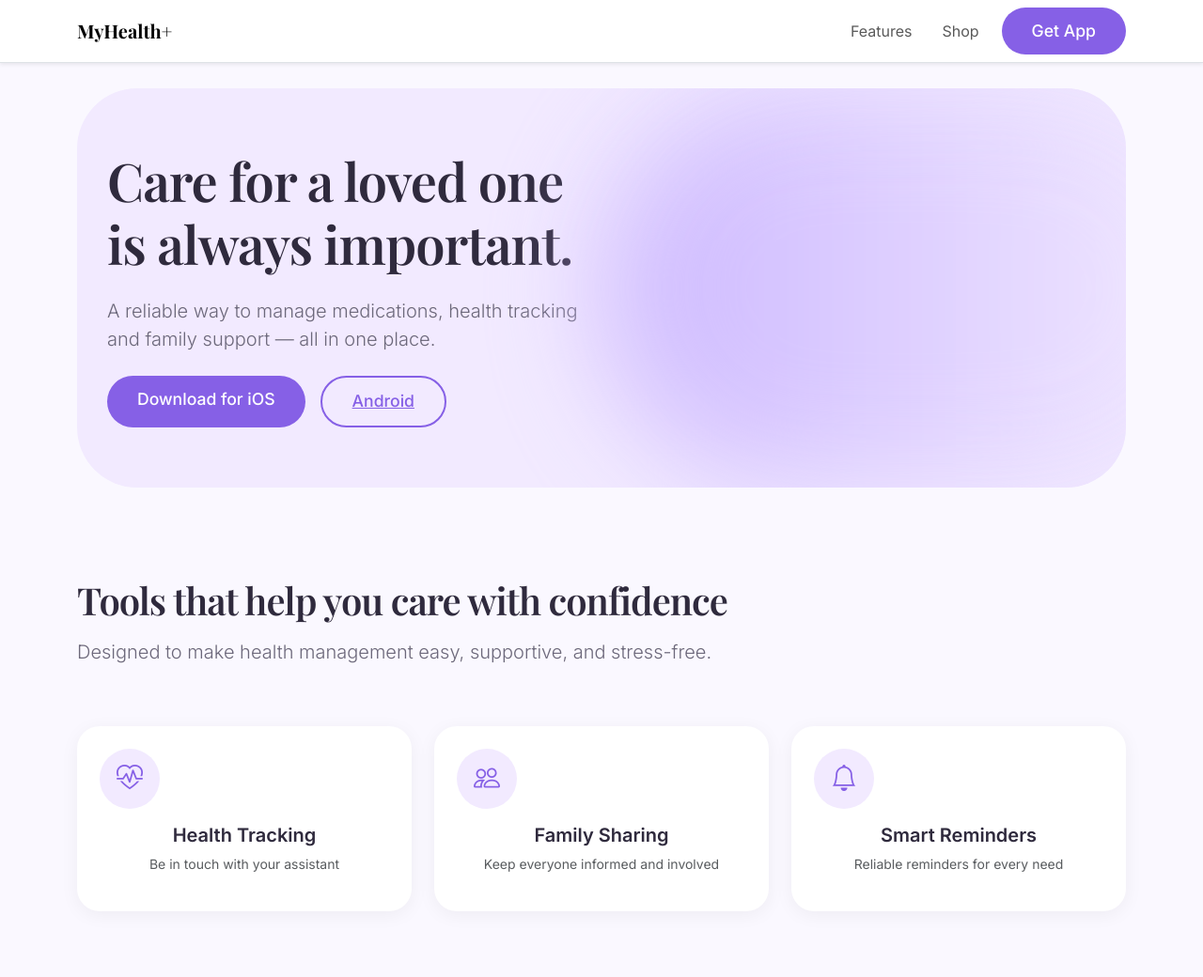
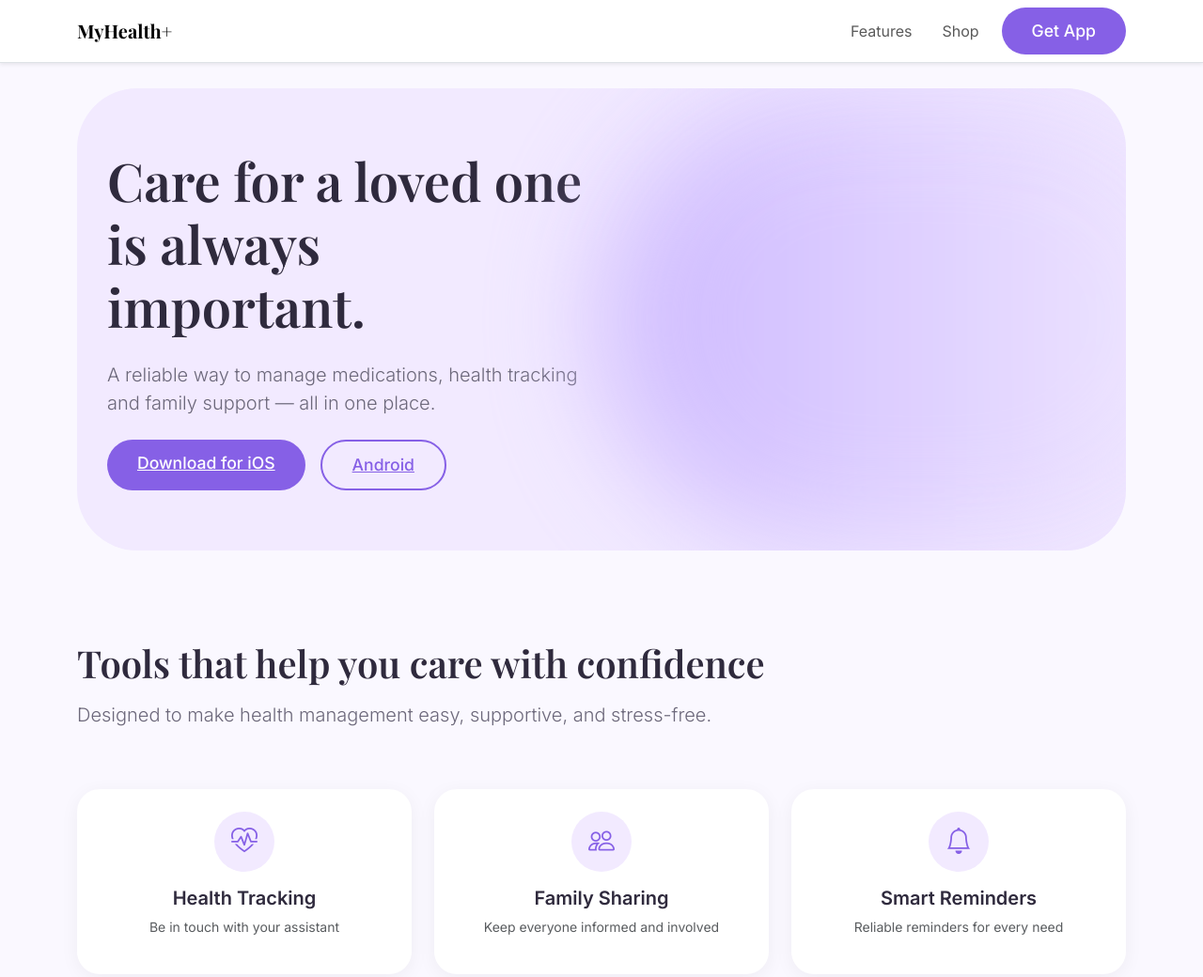
Before and after one commit to N00243266/WDF_Y2, a website: page index.html in a window 1280 px wide. Shown: the top 1040 px of the page at 94% size. Drawn offline with nearby package versions, Linux system fonts and the light colour scheme.

Commit message:
added styles

```diff
--- a/index.html
+++ b/index.html
@@ -19,7 +19,8 @@
 <!-- nav -->
 <nav class="navbar navbar-expand-lg fixed-top bg-white border-bottom shadow-sm">
     <div class="container-xl">
-        <a class="navbar-brand fw-bold" style="font-family:Playfair Display, serif;" href="#">MyHealth+</a>
+        <a class="navbar-brand fw-bold brand-font" href="#">MyHealth+</a>
+
 
         <button class="navbar-toggler" data-bs-toggle="collapse" data-bs-target="#navMenu">
             <span class="navbar-toggler-icon"></span>
@@ -50,7 +51,8 @@
                     <br> is always important.
                 </h1>
 
-                <p class="lead mb-4" style="color:var(--text-light)">
+                    <p class="lead mb-4 text-light">
+
                     A reliable way to manage medications, health tracking and family support — all in one place.
                 </p>
 
@@ -72,7 +74,7 @@
         <div class="row mb-5">
             <div class="col-md-8">
                 <h2 class="display-6 mb-3">Tools that help you care with confidence</h2>
-                <p class="lead" style="color:var(--text-light)">
+                    <p class="lead text-light">
                     Designed to make health management easy, supportive, and stress-free.
                 </p>
             </div>
@@ -114,14 +116,9 @@
 <!-- reviews-->
 
 <section class="blur-break my-5 py-5 text-center">
-    <h2 class="text-secondary mb-0 p-5">More than a million users around the world</h2>
-    <p class="text-secondary mb-5 underline">Read Reviews</p>
+    <h2 class="text-secondary p-5">More than a million users around the world</h2>
+    <p class="text-secondary mb-4">Read Reviews</p>
 </section>
-
-
-
-
-
 
 
 <!-- shop-->
@@ -131,7 +128,8 @@
         <div class="row mb-5">
             <div class="col-md-8">
                 <h2 class="display-6 mb-3">Plans for everyone</h2>
-                <p class="lead" style="color:var(--text-light)">
+                    <p class="lead text-light">
+
                     Loyal pricing, great support and no hidden fees.
                 </p>
             </div>
--- /dev/null
+++ b/scss/_buttons.scss
@@ -0,0 +1,17 @@
+.btn-main {
+  background: $purple-dark;
+  border: none;
+  color: white;
+  padding: 0.75rem 2rem; //top bottom left right
+  border-radius: 2rem;
+  font-weight: 500;
+  font-size: 1.1rem;
+}
+.btn-second-main {
+  border: 2px solid $purple-dark;
+  color: $purple-dark;
+  padding: 0.75rem 2rem;
+  border-radius: 2rem;
+  font-weight: 500;
+  font-size: 1.1rem;
+}
--- /dev/null
+++ b/scss/_cards.scss
@@ -0,0 +1,24 @@
+.shop-card, .feature-card {
+  @include card-shadow;
+  @include rounded(1.5rem);
+  border: none;
+  background: white;
+}
+
+.shop-card {
+  background: linear-gradient(120deg,$purple,$purple-light,#d8e8ff);
+  margin-bottom: 3rem;
+}
+
+.feature-icon {
+  width: 64px;
+  height: 64px;
+  background: $purple-light;
+  color: $purple-dark;
+  border-radius: 50%;
+  display: flex;
+  align-items: center;
+  justify-content: center;
+  font-size: 1.75rem;
+  margin: 0 auto 1rem auto; //top right bottom left
+}
--- /dev/null
+++ b/scss/_components.scss
@@ -0,0 +1,18 @@
+.header-bg {
+  background: $purple-light;
+  border-radius: 4rem;
+  padding: 4rem 2rem;
+  overflow: hidden;
+  position: relative;
+}
+
+.header-blob {
+  position: absolute;
+  top: 0; right: -10%;
+  width: 60%;
+  height: 100%;
+  border-radius: 50rem;
+  background: linear-gradient(90deg, $purple 0%, $purple-light 100%);
+  filter: blur(60px);
+  opacity: 0.9;
+}
--- /dev/null
+++ b/scss/_layout.scss
@@ -0,0 +1,36 @@
+body {
+  font-family: "Inter", sans-serif;
+  background: $bg-light;
+  color: $text-dark;
+  padding-top: 70px;
+}
+h1, h2 {
+  color: $text-dark;
+  font-family: "Playfair Display", serif;
+}
+
+footer {
+  background: $purple-light;
+  padding: 6rem 3rem;
+  border-top-left-radius: 50rem;
+  border-top-right-radius: 50rem;
+}
+
+.blur-break {
+  background: $purple-light;
+  padding: 5rem 1rem; // 50rem was too big?
+  backdrop-filter: blur(20px);
+}
+
+// text color utilities
+.text-light {
+  color: $text-light !important;       // !important to override Bootstrap
+}
+
+.text-dark {
+  color: $text-dark !important;
+}
+
+.brand-font {
+  font-family: "Playfair Display", serif;
+}
--- /dev/null
+++ b/scss/_mixins.scss
@@ -0,0 +1,7 @@
+@mixin card-shadow {
+  box-shadow: 0px 4px 20px rgba(0,0,0,0.05);
+}
+
+@mixin rounded($size: 1rem) {
+  border-radius: $size;
+}
--- /dev/null
+++ b/scss/_variables.scss
@@ -0,0 +1,12 @@
+$purple-light: #f2eaff;
+$purple: #c8b2ff;
+$purple-dark: #8660e6;
+$green: #59bf98;
+$text-dark: #2f2a3d;
+$text-light: #6c687a;
+$bg-light: #faf8ff;
+
+
+// TYPOGRAPHY
+$font-main: "Inter", sans-serif;
+$font-title: "Playfair Display", serif;
--- /dev/null
+++ b/scss/main.scss
@@ -0,0 +1,6 @@
+@import "variables";
+@import "mixins";
+@import "layout";
+@import "components";
+@import "cards";
+@import "buttons";
```
Also changed, not shown: package.json (+8 -0 lines), css/styles.css, 3 other files.
